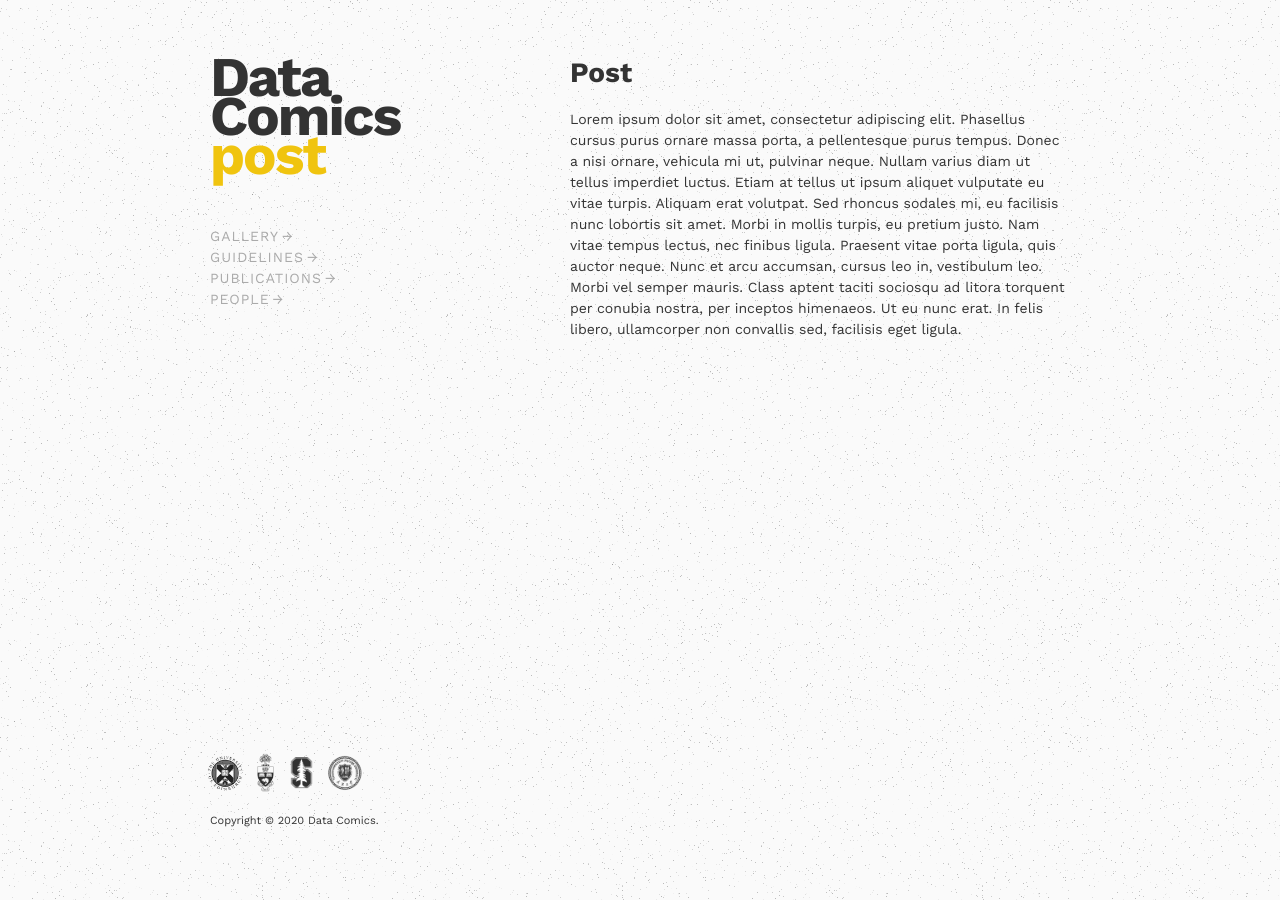
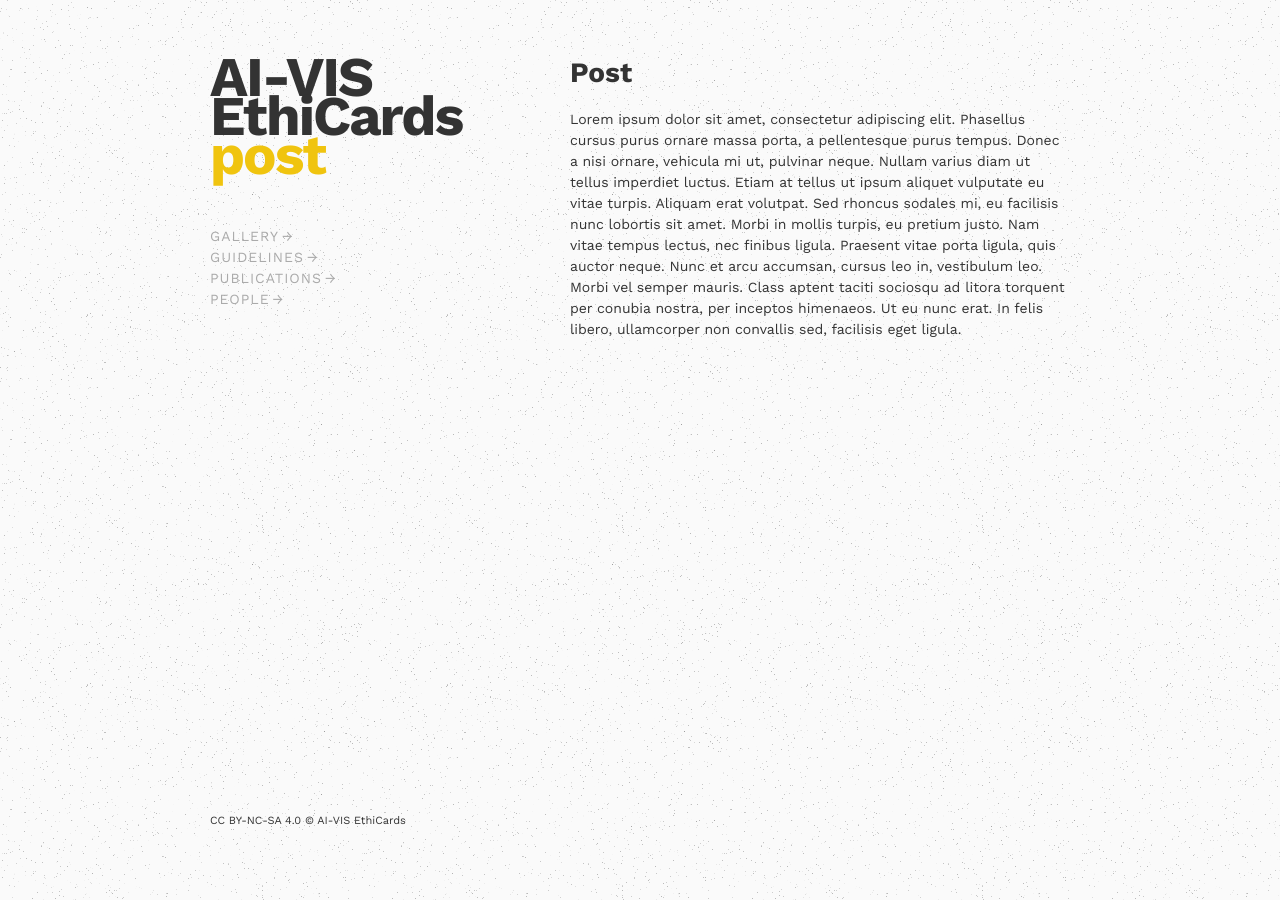
Before and after one commit to aivisethicards/aivisethicards.github.io, a Jekyll site: the page built from post.md, in a window 1280 px wide. Built offline with Jekyll 4.4.1, drawn with Linux system fonts in a browser that asks for light colours.

Commit message:
Update page.html

```diff
--- a/_layouts/page.html
+++ b/_layouts/page.html
@@ -6,7 +6,7 @@
   <div class="wrapper">
     <header>
       <h1 class="sc-head">
-        <a href="/"> Data<br />Comics<br /> </a>
+        <a href="/"> AI-VIS<br />EthiCards<br /> </a>
         <span class="page-title">{{ page.title }}</span>
       </h1>
       {% include nav.html %}
@@ -15,8 +15,8 @@
       {{ content }}
     </section>
     <footer>
-      {% include logo-s.html %}
-      <p><small>Copyright &copy; 2020 Data Comics.</small></p>
+      <!-- {% include logo-s.html %} -->
+      <p><small>CC BY-NC-SA 4.0 &copy; AI-VIS EthiCards</small></p>
     </footer>
   </div>
 </body>
```
